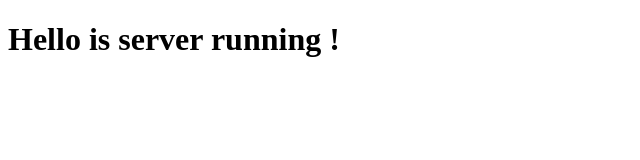
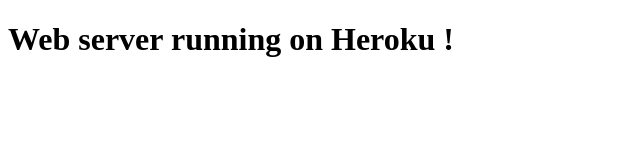
Before and after one commit to Sapnachauhan/web-server, a website: page public/Index.html in a window 1280 px wide. Shown: the whole page, without its empty margins (0-640 px from the left). Drawn offline with Linux system fonts and the light colour scheme.

Commit message:
Updated Index.html

```diff
--- a/public/Index.html
+++ b/public/Index.html
@@ -4,6 +4,6 @@
 		<meta charset="utf-8"/>
 	</head>
 	<body>
-		<h1> Hello is server running ! </h1>
+		<h1> Web server running on Heroku ! </h1>
 	</body>
 </html>
```
